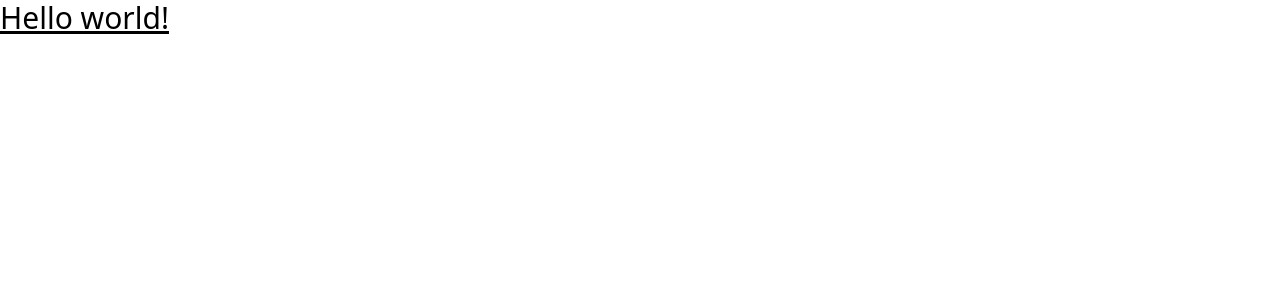
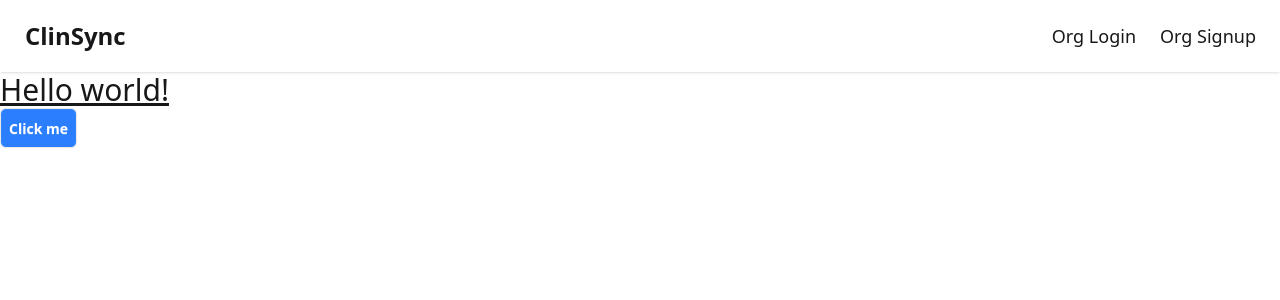
Before and after one commit to hiepnguyenduc2005/RevUC, a React (Vite) app in the folder frontend/: page / in a window 1280 px wide. Shown: the top 300 px of the page. Built offline with nearby package versions, Linux system fonts and the light colour scheme.

Commit message:
simple nav

```diff
--- a/frontend/package.json
+++ b/frontend/package.json
@@ -13,6 +13,7 @@
     "@tailwindcss/vite": "^4.0.9",
     "react": "^19.0.0",
     "react-dom": "^19.0.0",
+    "react-router-dom": "^7.2.0",
     "tailwindcss": "^4.0.9"
   },
   "devDependencies": {
@@ -20,6 +21,7 @@
     "@types/react": "^19.0.10",
     "@types/react-dom": "^19.0.4",
     "@vitejs/plugin-react": "^4.3.4",
+    "daisyui": "^5.0.0",
     "eslint": "^9.21.0",
     "eslint-plugin-react-hooks": "^5.1.0",
     "eslint-plugin-react-refresh": "^0.4.19",
--- a/frontend/src/App.css
+++ b/frontend/src/App.css
@@ -1 +1,2 @@
 @import "tailwindcss";
+@plugin "daisyui";
--- a/frontend/src/App.jsx
+++ b/frontend/src/App.jsx
@@ -1,13 +1,22 @@
 import { useState } from 'react'
 import './App.css'
+import Navbar from './components/navBar.jsx'
+import { AuthProvider } from './context/AuthContext'
+import { BrowserRouter as Router } from 'react-router-dom'
 
 function App() {
   const [count, setCount] = useState(0)
 
   return (
-    <div>
-      <h1 className="text-3xl underline"> Hello world!</h1>
-    </div>
+    <Router>
+      <AuthProvider>
+        <div>
+          <Navbar />
+          <h1 className="text-3xl underline"> Hello world!</h1>
+          <button className="btn bg-blue-500 text-white p-2 rounded-md">Click me</button>
+        </div>
+      </AuthProvider>
+    </Router>
   )
 }
 
--- /dev/null
+++ b/frontend/src/components/navBar.jsx
@@ -0,0 +1,41 @@
+import React from 'react'
+import { Link } from 'react-router-dom'
+import { useAuth } from '../context/AuthContext' // You'll need to create this context
+
+const NavBar = () => {
+    const { authOrg, logout } = useAuth() // Need to create this context
+
+    return (
+        <div className="navbar bg-base-100 shadow-sm">
+            <div className="flex-1">
+                <Link to="/" className="btn btn-ghost text-2xl">ClinSync</Link>
+            </div>
+            <div className="flex-none">
+                <ul className="menu menu-horizontal px-1 text-lg">
+                    {!authOrg ? (
+                        // Not logged in state
+                        <>
+                            <li><Link to="/org/login">Org Login</Link></li>
+                            <li><Link to="/org/signup">Org Signup</Link></li>
+                        </>
+                    ) : (
+                        // Logged in state
+                        <>
+                            <li><Link to="/create-request">Create New</Link></li>
+                            <li>
+                                <details>
+                                    <summary className="text-lg">Welcome {authOrg.name}</summary>
+                                    <ul className="bg-base-100 rounded-t-none p-2">
+                                        <li><a onClick={logout}>Logout</a></li>
+                                    </ul>
+                                </details>
+                            </li>
+                        </>
+                    )}
+                </ul>
+            </div>
+        </div>
+    )
+}
+
+export default NavBar
--- /dev/null
+++ b/frontend/src/context/AuthContext.jsx
@@ -0,0 +1,34 @@
+import React, { createContext, useContext, useState } from 'react'
+
+const AuthContext = createContext(null)
+
+export const AuthProvider = ({ children }) => {
+    const [isLoggedIn, setIsLoggedIn] = useState(false)
+    const [orgName, setOrgName] = useState('')
+
+    const logout = () => {
+        setIsLoggedIn(false)
+        setOrgName('')
+        // Add any other logout logic (clear localStorage, cookies, etc.)
+    }
+
+    const login = (org) => {
+        setIsLoggedIn(true)
+        setOrgName(org.name)
+        // Add any other login logic
+    }
+
+    return (
+        <AuthContext.Provider value={{ isLoggedIn, orgName, login, logout }}>
+            {children}
+        </AuthContext.Provider>
+    )
+}
+
+export const useAuth = () => {
+    const context = useContext(AuthContext)
+    if (!context) {
+        throw new Error('useAuth must be used within an AuthProvider')
+    }
+    return context
+}
```
Also changed, not shown: 1 other file (tests, documents, lock files or other folders).
